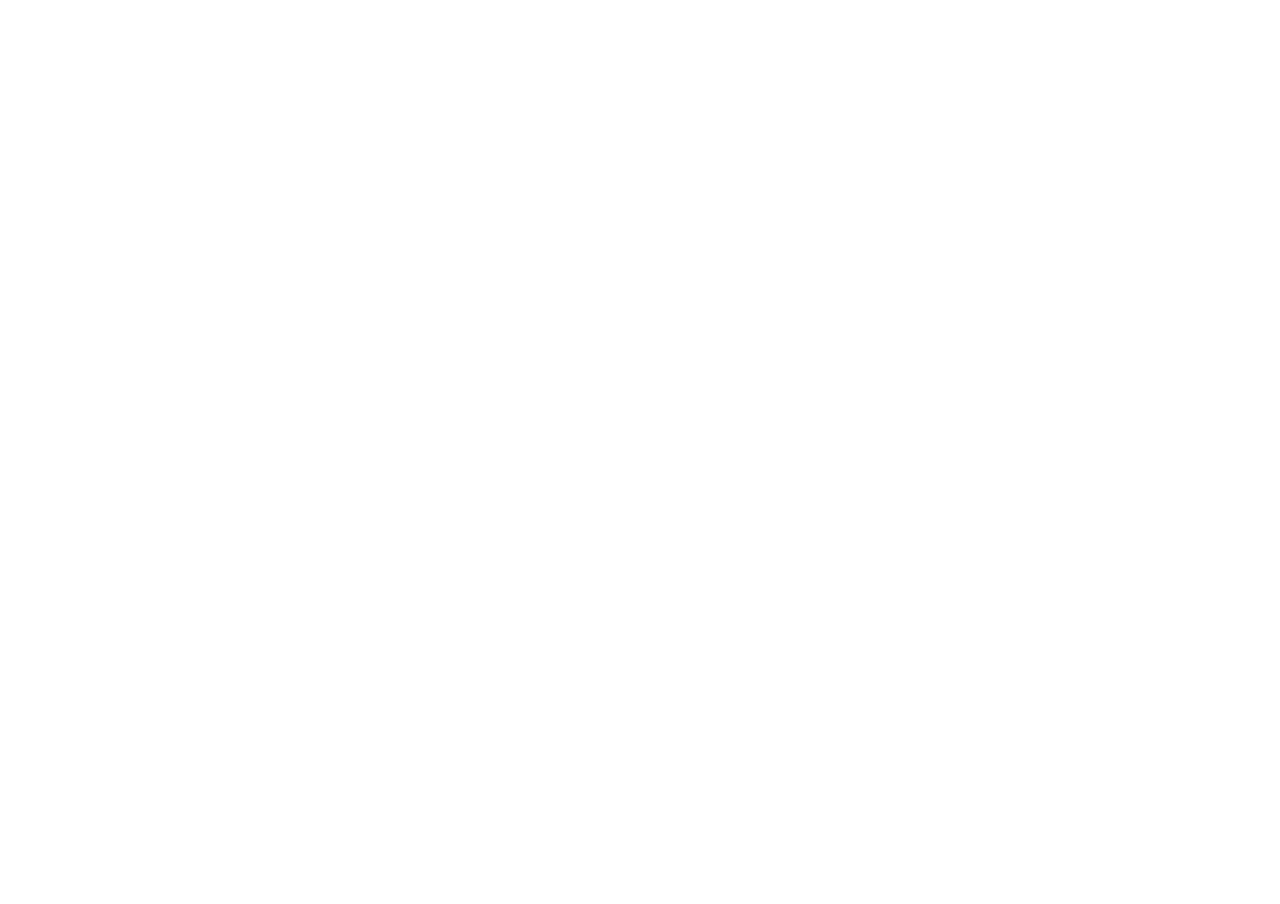
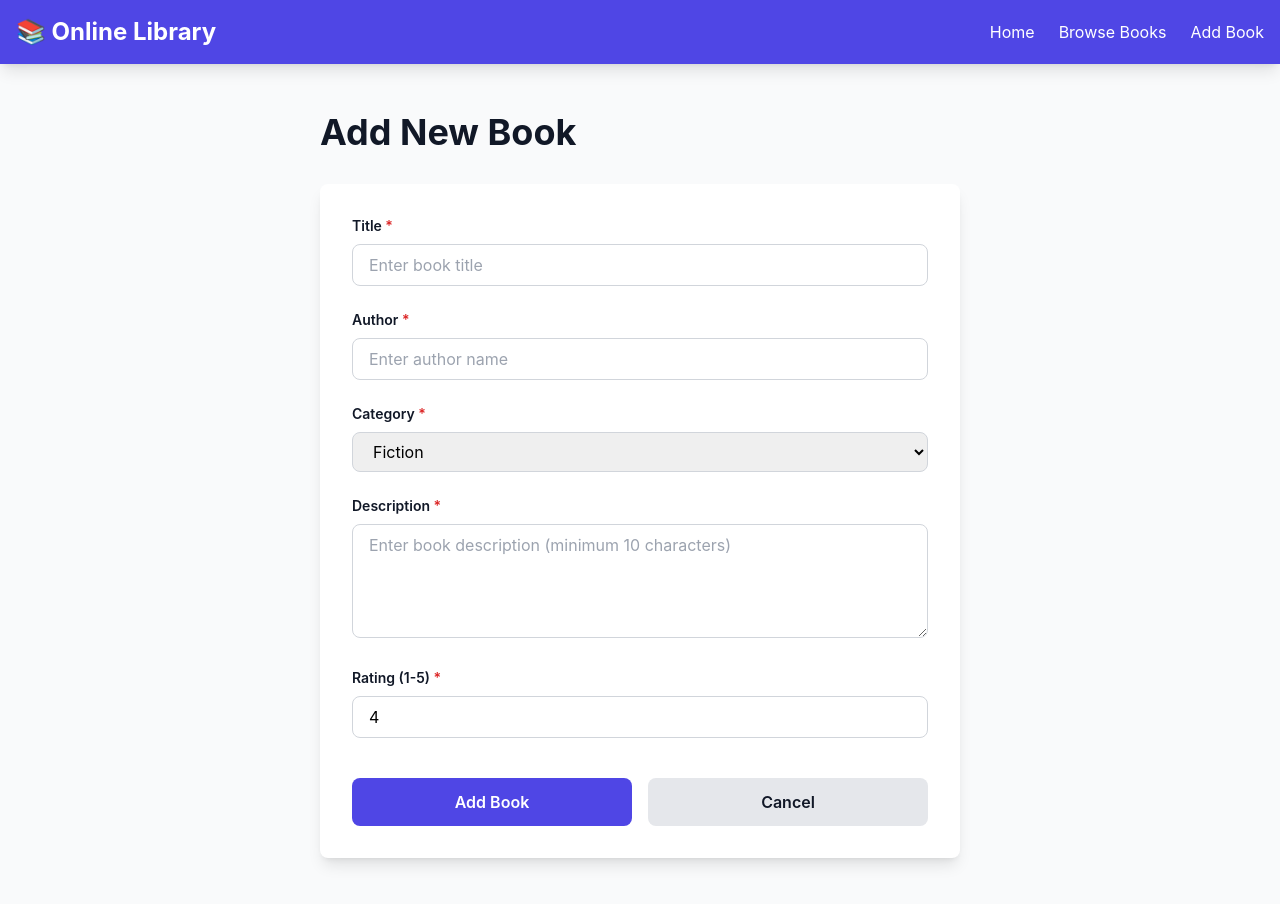
Before and after one commit to ayush28004/online-library, a React (Vite) app: page /add-book in a window 1280 px wide. Before the commit this address had no page. Before the commit the page ends 800 px from the top, so only its background shows below. Built offline with nearby package versions, Linux system fonts and the light colour scheme; the HTML template or start-up script is replaced by a standard one.

Commit message:
Commit 9: Add Book Page & Form Validation

```diff
--- a/src/App.jsx
+++ b/src/App.jsx
@@ -4,6 +4,7 @@ import './App.css'
 import Home from './pages/Home'
 import BrowseBooks from './pages/BrowseBooks'
 import BookDetails from './pages/BookDetails'
+import AddBook from './pages/AddBook'
 
 function App() {
   return (
@@ -11,6 +12,7 @@ function App() {
       <Route path="/" element={<Home />} />
       <Route path="/books/:category" element={<BrowseBooks />} />
       <Route path="/book/:id" element={<BookDetails />} />
+      <Route path="/add-book" element={<AddBook />} />
     </Routes>
   )
 }
--- /dev/null
+++ b/src/pages/AddBook.jsx
@@ -0,0 +1,203 @@
+import React, { useState } from 'react'
+import { useNavigate } from 'react-router-dom'
+import { useDispatch } from 'react-redux'
+import { addBook } from '../redux/booksSlice'
+import Navigation from '../components/Navigation'
+
+function AddBook() {
+  const navigate = useNavigate()
+  const dispatch = useDispatch()
+  const [errors, setErrors] = useState({})
+  const [formData, setFormData] = useState({
+    title: '',
+    author: '',
+    category: 'Fiction',
+    description: '',
+    rating: 4,
+    cover: 'https://via.placeholder.com/200x300?text=New+Book'
+  })
+
+  const categories = ['Fiction', 'Non-Fiction', 'Sci-Fi', 'Mystery', 'Romance', 'Biography']
+
+  const validateForm = () => {
+    const newErrors = {}
+
+    if (!formData.title.trim()) {
+      newErrors.title = 'Title is required'
+    }
+
+    if (!formData.author.trim()) {
+      newErrors.author = 'Author is required'
+    }
+
+    if (!formData.description.trim()) {
+      newErrors.description = 'Description is required'
+    } else if (formData.description.trim().length < 10) {
+      newErrors.description = 'Description must be at least 10 characters'
+    }
+
+    if (!formData.category) {
+      newErrors.category = 'Category is required'
+    }
+
+    if (formData.rating < 1 || formData.rating > 5) {
+      newErrors.rating = 'Rating must be between 1 and 5'
+    }
+
+    return newErrors
+  }
+
+  const handleChange = (e) => {
+    const { name, value } = e.target
+    setFormData(prev => ({
+      ...prev,
+      [name]: name === 'rating' ? parseFloat(value) : value
+    }))
+    if (errors[name]) {
+      setErrors(prev => ({
+        ...prev,
+        [name]: ''
+      }))
+    }
+  }
+
+  const handleSubmit = (e) => {
+    e.preventDefault()
+    const newErrors = validateForm()
+
+    if (Object.keys(newErrors).length > 0) {
+      setErrors(newErrors)
+      return
+    }
+
+    dispatch(addBook(formData))
+    navigate('/books/All')
+  }
+
+  return (
+    <div className="min-h-screen bg-gray-50">
+      <Navigation />
+
+      <div className="max-w-2xl mx-auto px-4 py-12">
+        <h1 className="text-4xl font-bold text-gray-900 mb-8">Add New Book</h1>
+
+        <form onSubmit={handleSubmit} className="bg-white rounded-lg shadow-lg p-8 space-y-6">
+          {/* Title */}
+          <div>
+            <label className="block text-sm font-semibold text-gray-900 mb-2">
+              Title <span className="text-red-600">*</span>
+            </label>
+            <input
+              type="text"
+              name="title"
+              value={formData.title}
+              onChange={handleChange}
+              className={`w-full px-4 py-2 rounded-lg border focus:outline-none focus:ring-2 focus:ring-indigo-500 ${
+                errors.title ? 'border-red-500' : 'border-gray-300'
+              }`}
+              placeholder="Enter book title"
+            />
+            {errors.title && <p className="text-red-600 text-sm mt-1">{errors.title}</p>}
+          </div>
+
+          {/* Author */}
+          <div>
+            <label className="block text-sm font-semibold text-gray-900 mb-2">
+              Author <span className="text-red-600">*</span>
+            </label>
+            <input
+              type="text"
+              name="author"
+              value={formData.author}
+              onChange={handleChange}
+              className={`w-full px-4 py-2 rounded-lg border focus:outline-none focus:ring-2 focus:ring-indigo-500 ${
+                errors.author ? 'border-red-500' : 'border-gray-300'
+              }`}
+              placeholder="Enter author name"
+            />
+            {errors.author && <p className="text-red-600 text-sm mt-1">{errors.author}</p>}
+          </div>
+
+          {/* Category */}
+          <div>
+            <label className="block text-sm font-semibold text-gray-900 mb-2">
+              Category <span className="text-red-600">*</span>
+            </label>
+            <select
+              name="category"
+              value={formData.category}
+              onChange={handleChange}
+              className={`w-full px-4 py-2 rounded-lg border focus:outline-none focus:ring-2 focus:ring-indigo-500 ${
+                errors.category ? 'border-red-500' : 'border-gray-300'
+              }`}
+            >
+              {categories.map(cat => (
+                <option key={cat} value={cat}>
+                  {cat}
+                </option>
+              ))}
+            </select>
+            {errors.category && <p className="text-red-600 text-sm mt-1">{errors.category}</p>}
+          </div>
+
+          {/* Description */}
+          <div>
+            <label className="block text-sm font-semibold text-gray-900 mb-2">
+              Description <span className="text-red-600">*</span>
+            </label>
+            <textarea
+              name="description"
+              value={formData.description}
+              onChange={handleChange}
+              rows="4"
+              className={`w-full px-4 py-2 rounded-lg border focus:outline-none focus:ring-2 focus:ring-indigo-500 ${
+                errors.description ? 'border-red-500' : 'border-gray-300'
+              }`}
+              placeholder="Enter book description (minimum 10 characters)"
+            />
+            {errors.description && <p className="text-red-600 text-sm mt-1">{errors.description}</p>}
+          </div>
+
+          {/* Rating */}
+          <div>
+            <label className="block text-sm font-semibold text-gray-900 mb-2">
+              Rating (1-5) <span className="text-red-600">*</span>
+            </label>
+            <input
+              type="number"
+              name="rating"
+              min="1"
+              max="5"
+              step="0.1"
+              value={formData.rating}
+              onChange={handleChange}
+              className={`w-full px-4 py-2 rounded-lg border focus:outline-none focus:ring-2 focus:ring-indigo-500 ${
+                errors.rating ? 'border-red-500' : 'border-gray-300'
+              }`}
+            />
+            {errors.rating && <p className="text-red-600 text-sm mt-1">{errors.rating}</p>}
+          </div>
+
+          {/* Form Actions */}
+          <div className="flex gap-4 pt-4">
+            <button
+              type="submit"
+              className="flex-1 bg-indigo-600 text-white py-3 rounded-lg hover:bg-indigo-700 transition font-semibold"
+            >
+              Add Book
+            </button>
+            <button
+              type="button"
+              onClick={() => navigate(-1)}
+              className="flex-1 bg-gray-200 text-gray-900 py-3 rounded-lg hover:bg-gray-300 transition font-semibold"
+            >
+              Cancel
+            </button>
+          </div>
+        </form>
+      </div>
+    </div>
+  )
+}
+
+export default AddBook
```
